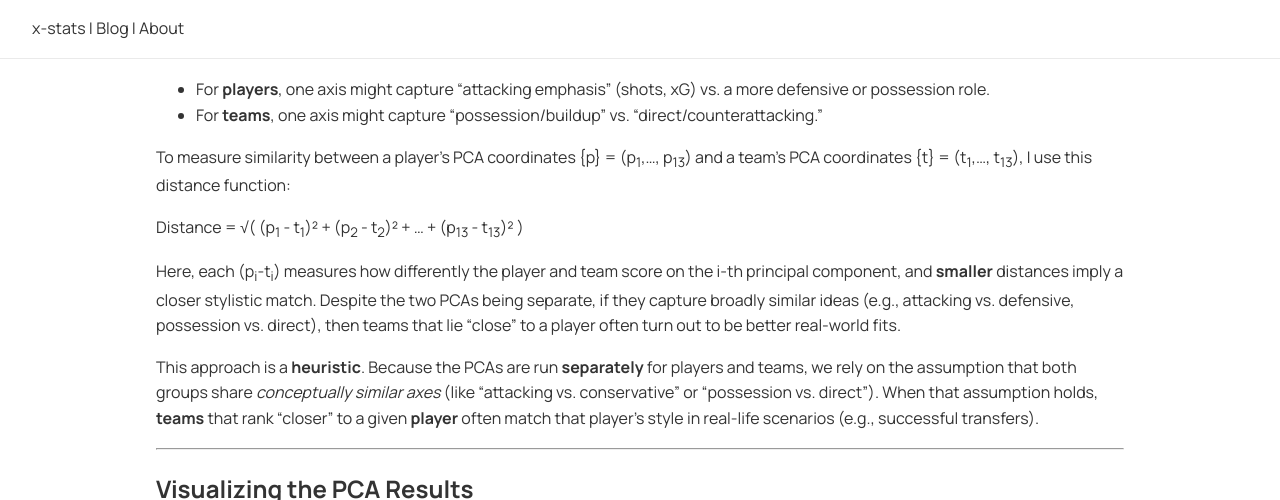
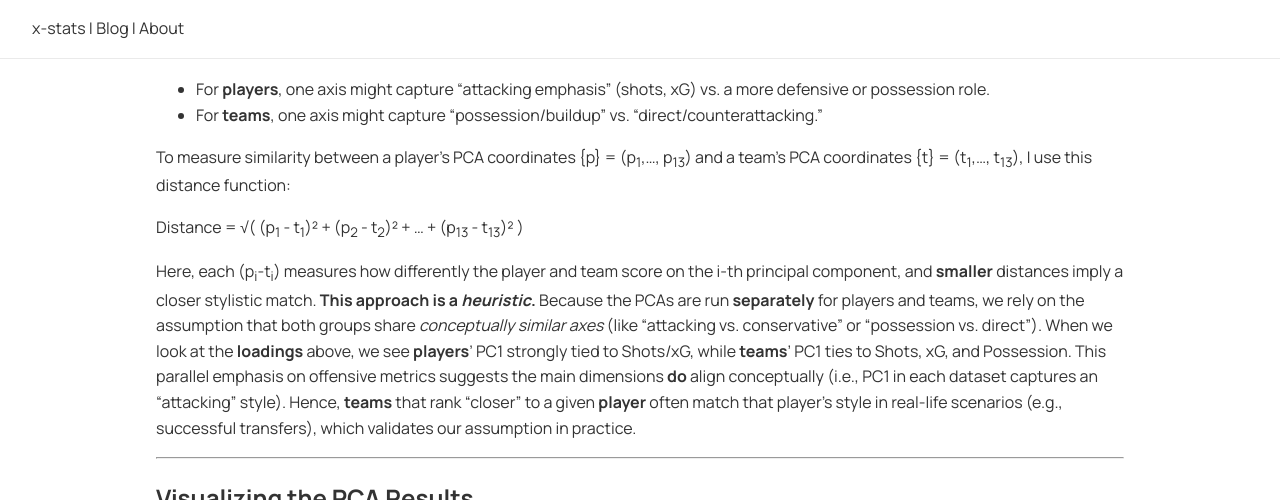
Before and after one commit to u3mukher/x-stats, a Jekyll site: the page built from _posts/2025-01-14-PCA.md, in a window 1280 px wide and 900 px high, scrolled down 5682 px, cut to the strip 0-500 px from the top of the window. Built offline with Jekyll 4.4.1, drawn with Linux system fonts in a browser that asks for light colours; a style sheet for code colours, icons or effects is not loaded.

Commit message:
Update 2025-01-14-PCA.md

```diff
--- a/_posts/2025-01-14-PCA.md
+++ b/_posts/2025-01-14-PCA.md
@@ -569,9 +569,7 @@ To measure similarity between a player’s PCA coordinates {p} = (p<sub>1</sub>,
 Distance = √( (p<sub>1</sub> - t<sub>1</sub>)² + (p<sub>2</sub> - t<sub>2</sub>)² + … + (p<sub>13</sub> - t<sub>13</sub>)² )
 
 
-Here, each (p<sub>i</sub>-t<sub>i</sub>) measures how differently the player and team score on the i-th principal component, and **smaller** distances imply a closer stylistic match. Despite the two PCAs being separate, if they capture broadly similar ideas (e.g., attacking vs. defensive, possession vs. direct), then teams that lie “close” to a player often turn out to be better real-world fits.
-
-This approach is a **heuristic**. Because the PCAs are run **separately** for players and teams, we rely on the assumption that both groups share *conceptually similar axes* (like “attacking vs. conservative” or “possession vs. direct”). When that assumption holds, **teams** that rank “closer” to a given **player** often match that player’s style in real-life scenarios (e.g., successful transfers).
+Here, each (p<sub>i</sub>-t<sub>i</sub>) measures how differently the player and team score on the i-th principal component, and **smaller** distances imply a closer stylistic match. **This approach is a *heuristic*.** Because the PCAs are run **separately** for players and teams, we rely on the assumption that both groups share *conceptually similar axes* (like “attacking vs. conservative” or “possession vs. direct”). When we look at the **loadings** above, we see **players**’ PC1 strongly tied to Shots/xG, while **teams**’ PC1 ties to Shots, xG, and Possession. This parallel emphasis on offensive metrics suggests the main dimensions **do** align conceptually (i.e., PC1 in each dataset captures an “attacking” style). Hence, **teams** that rank “closer” to a given **player** often match that player’s style in real-life scenarios (e.g., successful transfers), which validates our assumption in practice.
 
 ---
 
```
